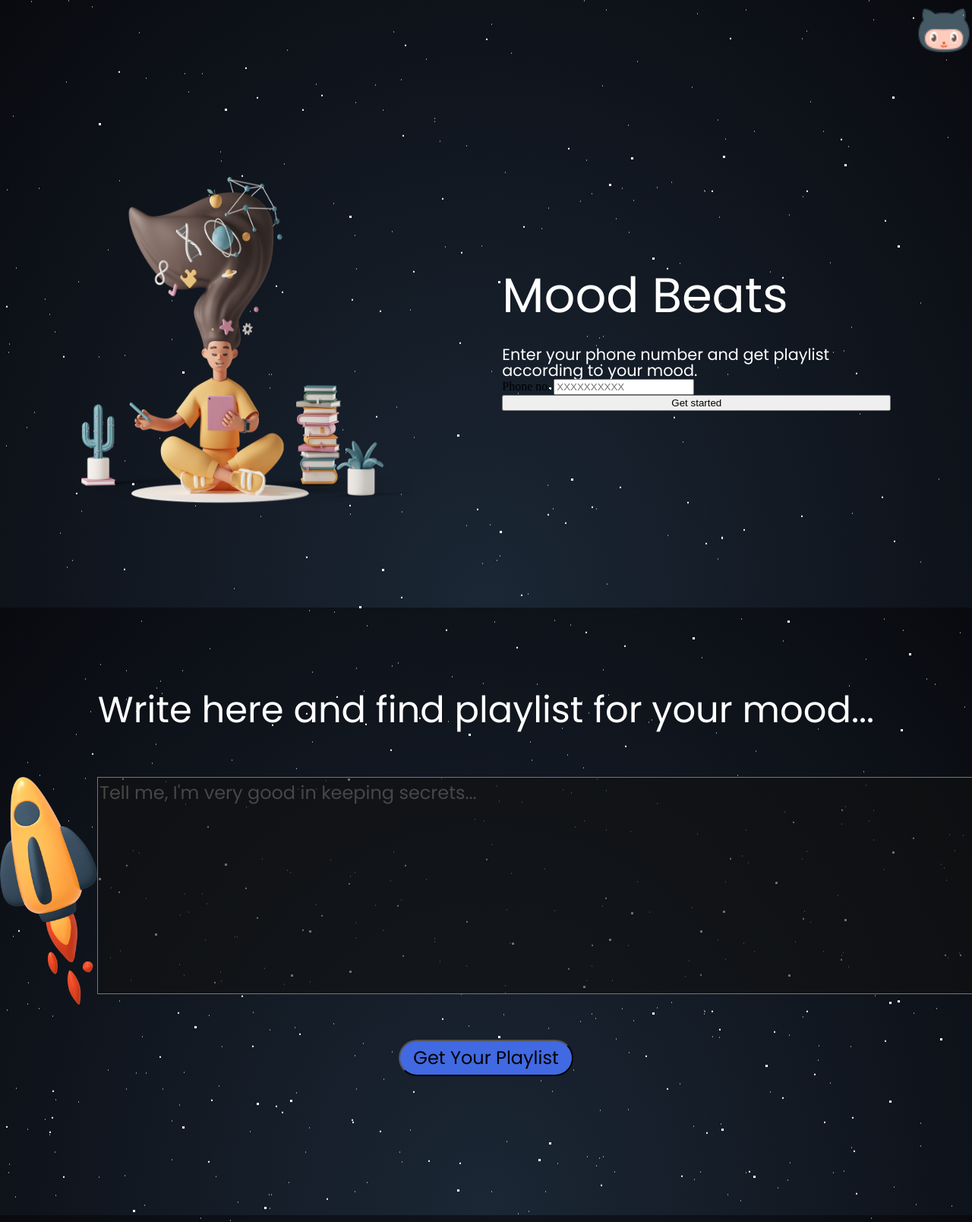
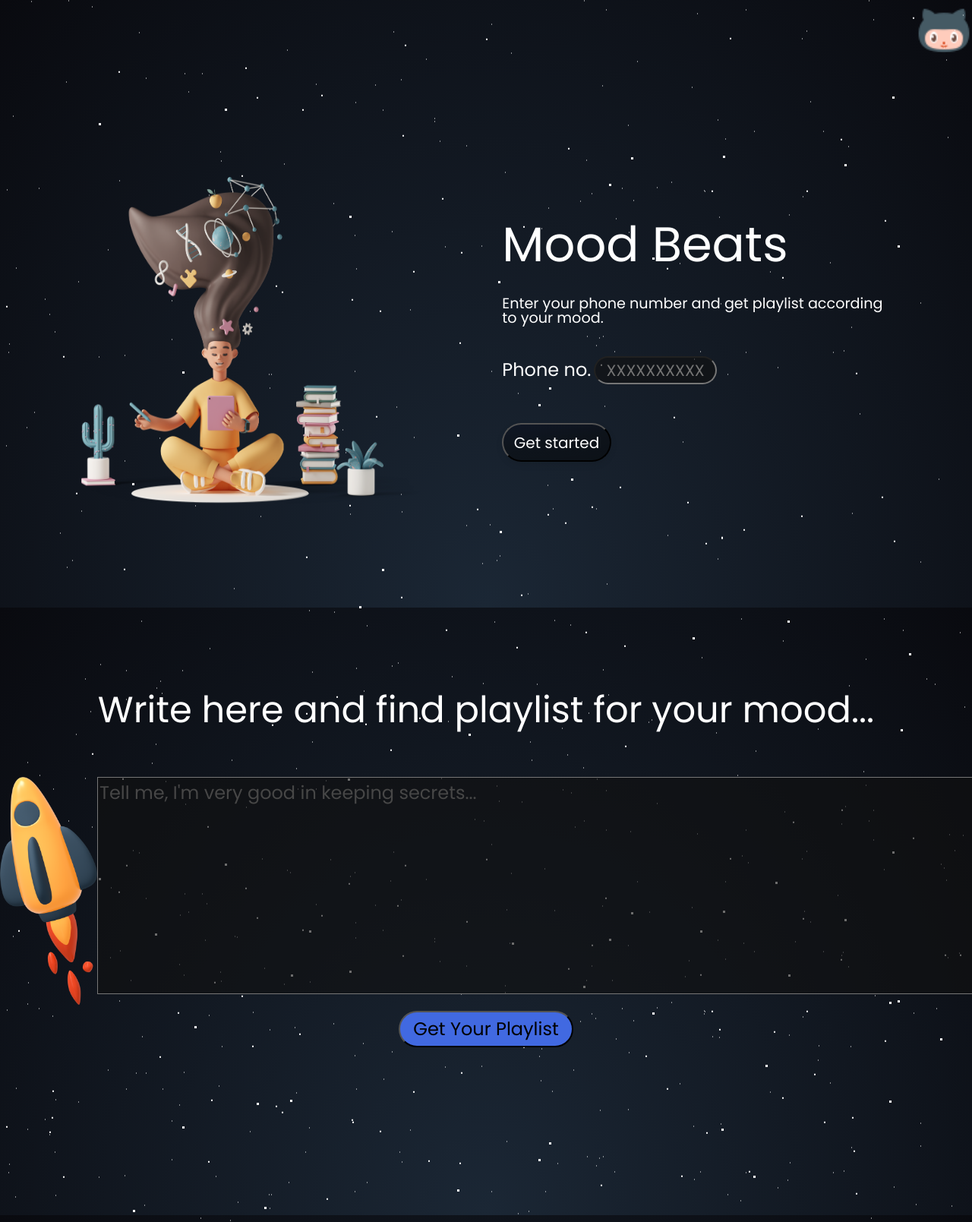
Before and after one commit to rrsingh11/Hackathon, a Flask app: page / in a window 1280 px wide; the page is wider, and only the part inside the window is pictured. Shown: that part at 76% size. Run offline with Flask 2, Linux system fonts and the light colour scheme; parts of the project's set-up code (start-up, migrations or seed data) failed here and were passed over.

Commit message:
Update main.css

```diff
--- a/static/main.css
+++ b/static/main.css
@@ -100,16 +100,16 @@
     font-family: 'Poppins', sans-serif;
     color: white;
     margin-top: 7%;
-    font-size: 1.3rem;
+    font-size: 1.2rem;
 }
 
-#homeScreen .containerA a[href="#content"]
+#homeScreen .containerA button
 {
     /* border: 1px solid red; */
     align-self: right;
     width: 28%;
     height: 7%;
-    text-align: justify;
+    text-align: center;
     position: relative;
     margin-top: 10%;
     background: linear-gradient(171.7deg, rgba(1, 0, 72, 0.183) -57.12%, rgba(0, 0, 0, 0.383548) 47.34%, rgba(0, 0, 0, 0.61) 237.83%);
@@ -117,23 +117,37 @@
     border-radius: 29px;
 }
 
-#homeScreen .containerA a[href="#content"] span
+#homeScreen .containerA button span
 {
     /* border:1px solid yellow; */
     color: white;
     font-family: 'Poppins', sans-serif;
     font-size: 1.5em;
-    position: absolute;
-    text-align: center;
-    top: 27%;
-    right: 12%;
 }
 
-#homeScreen .containerA a[href="#content"]:hover
+#homeScreen .containerA button:hover
 {
     background-color: white;
 }
 
+p input
+{
+    margin-top: 8%;
+    background-color: rgba(17, 17, 17, 0.61);
+    font-size: 1.3rem;
+    font-family: 'Poppins', sans-serif;
+    color: rgb(151, 151, 151);
+    border-radius: 24px;
+    text-align: center;
+    width: 30%;
+}
+
+p label
+{
+    color: white;
+    font-family: 'Poppins', sans-serif;
+    font-size: 1.5em;
+}
 /*-------------------HOME SCREEN-------------------------------------*/
 /*---------------------CONTENT-------------------------------------*/
 
@@ -162,7 +176,6 @@
 }
 #content .containerB textarea
 {
-
     background-color: rgba(17, 17, 17, 0.61);
     font-size: 1.5rem;
     font-family: 'Poppins', sans-serif;
@@ -200,7 +213,7 @@
     color: black;
     height: 6%;
     width: 18%;
-    margin-top: 3%;
+    margin-bottom: 10%;
     margin-left: 41%;
     border-radius: 29px;
     background-color: royalblue;
@@ -213,4 +226,15 @@
 {
     background-color: rgb(214, 210, 203);
 }
+
+#form p
+{
+    display: flex;
+    flex-direction: column;
+    font-size: 1.5rem;
+    align-self: left;
+
+}
+
+
 /*---------------------CONTENT-------------------------------------*/
```
